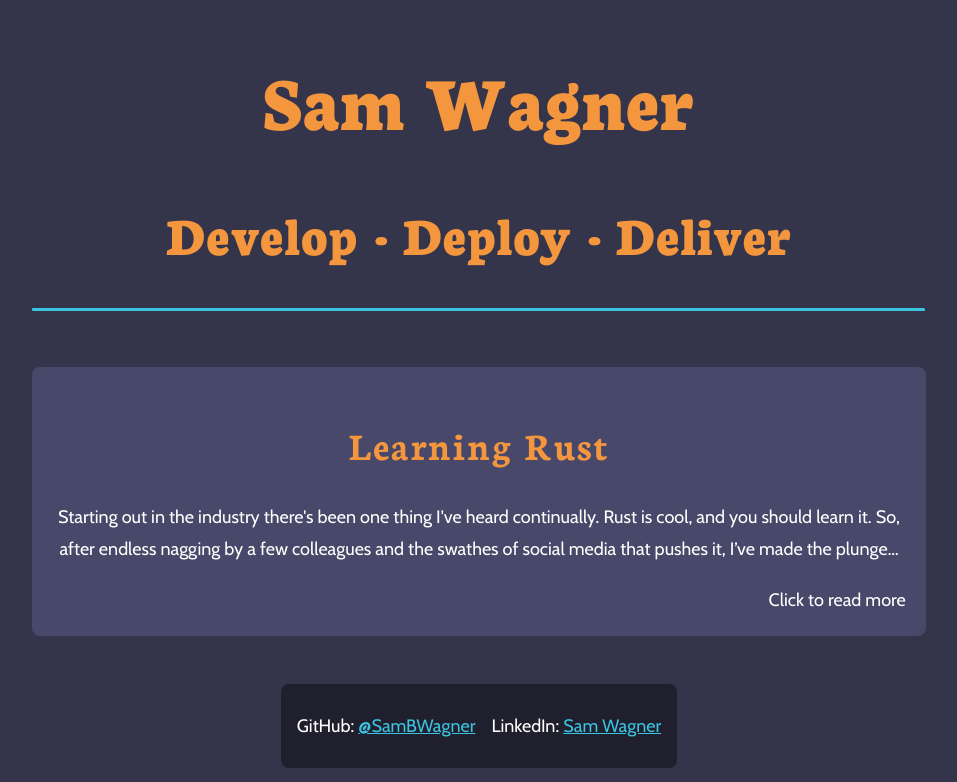
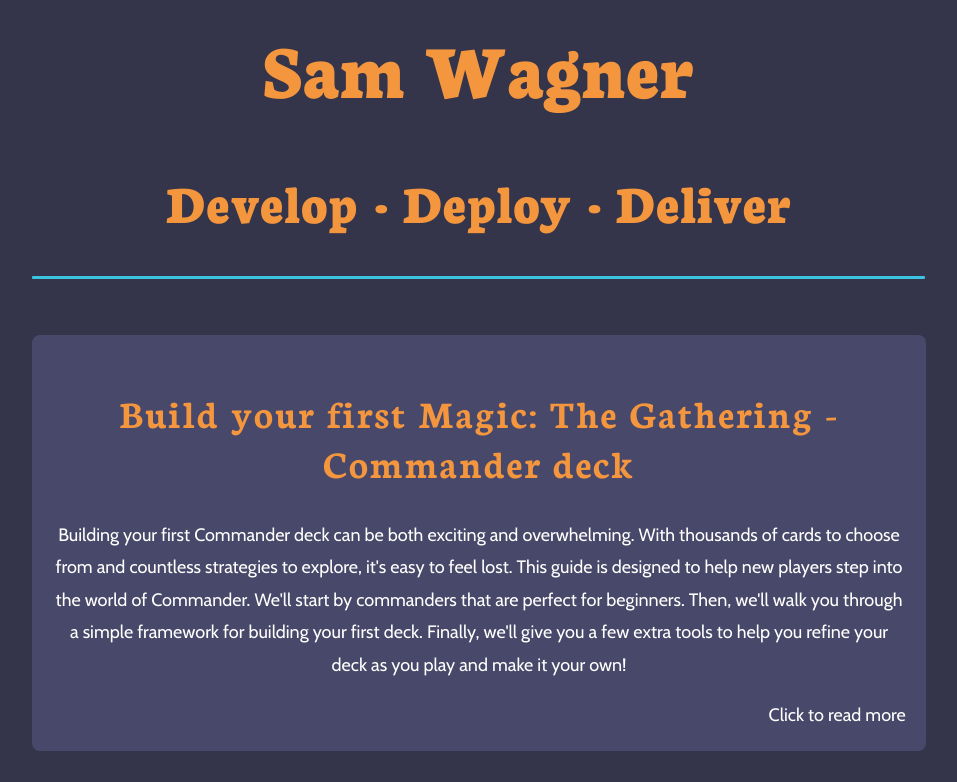
Before and after one commit to SamBWagner/port-flow, a Next.js app in the folder UI/: page / in a window 1280 px wide. Shown: the top 782 px of the page, without its empty margins (161-1118 px from the left). Built offline with nearby package versions, Linux system fonts and the light colour scheme.

Commit message:
💄Home page - Add link to new blog

```diff
--- a/UI/app/page.js
+++ b/UI/app/page.js
@@ -10,6 +10,26 @@
       <h2 className={`${styles.byLine}`}>Develop · Deploy · Deliver</h2>
       <hr className={`${styles.divider}`}></hr>
       <div className={`${styles.blogCardContainer}`}>
+        <BlogCard
+          url="first-commander-deck"
+          urlAria="navigate to the Build your first commander deck article"
+        >
+          <h3>Build your first Magic: The Gathering - Commander deck</h3>
+          <p>
+            Building your first Commander deck can be both exciting and
+            overwhelming. With thousands of cards to choose from and countless
+            strategies to explore, it's easy to feel lost. This guide is
+            designed to help new players step into the world of Commander. We'll
+            start by commanders that are perfect for beginners. Then, we'll walk
+            you through a simple framework for building your first deck.
+            Finally, we'll give you a few extra tools to help you refine your
+            deck as you play and make it your own!
+          </p>
+          <div className={styles.blogCardReadMore}>
+            <p>Click to read more</p>
+          </div>
+        </BlogCard>
+
         <BlogCard url="rust-game" urlAria="navigate to Learning Rust blog post">
           <h3>Learning Rust</h3>
           <p>
--- a/UI/app/styles.module.css
+++ b/UI/app/styles.module.css
@@ -52,6 +52,8 @@
 .blogCardContainer {
     padding-top: 3rem;;
     display: flex;
+    flex-direction: column;
+    gap: 2rem;
     justify-content: center;
 }
 
```
